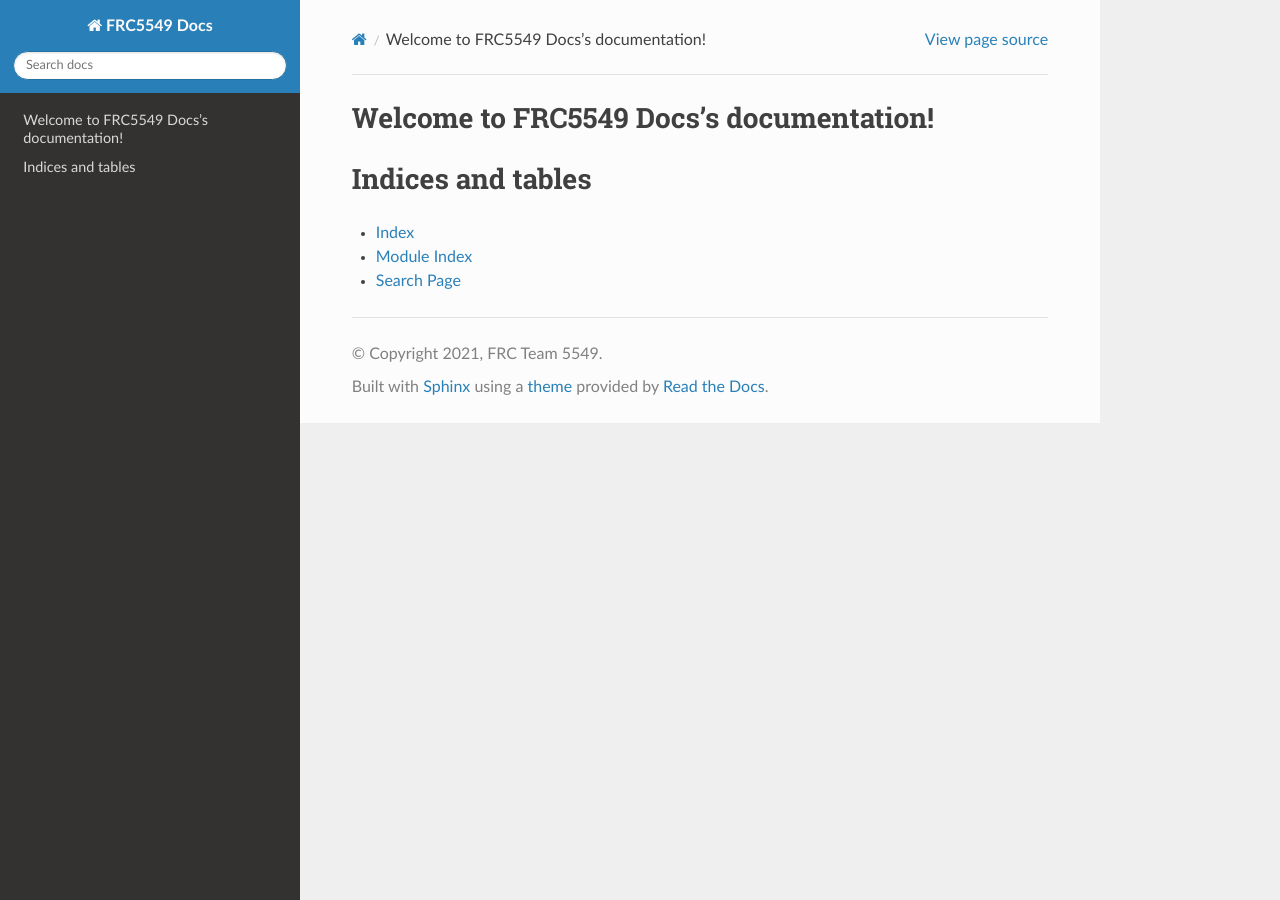
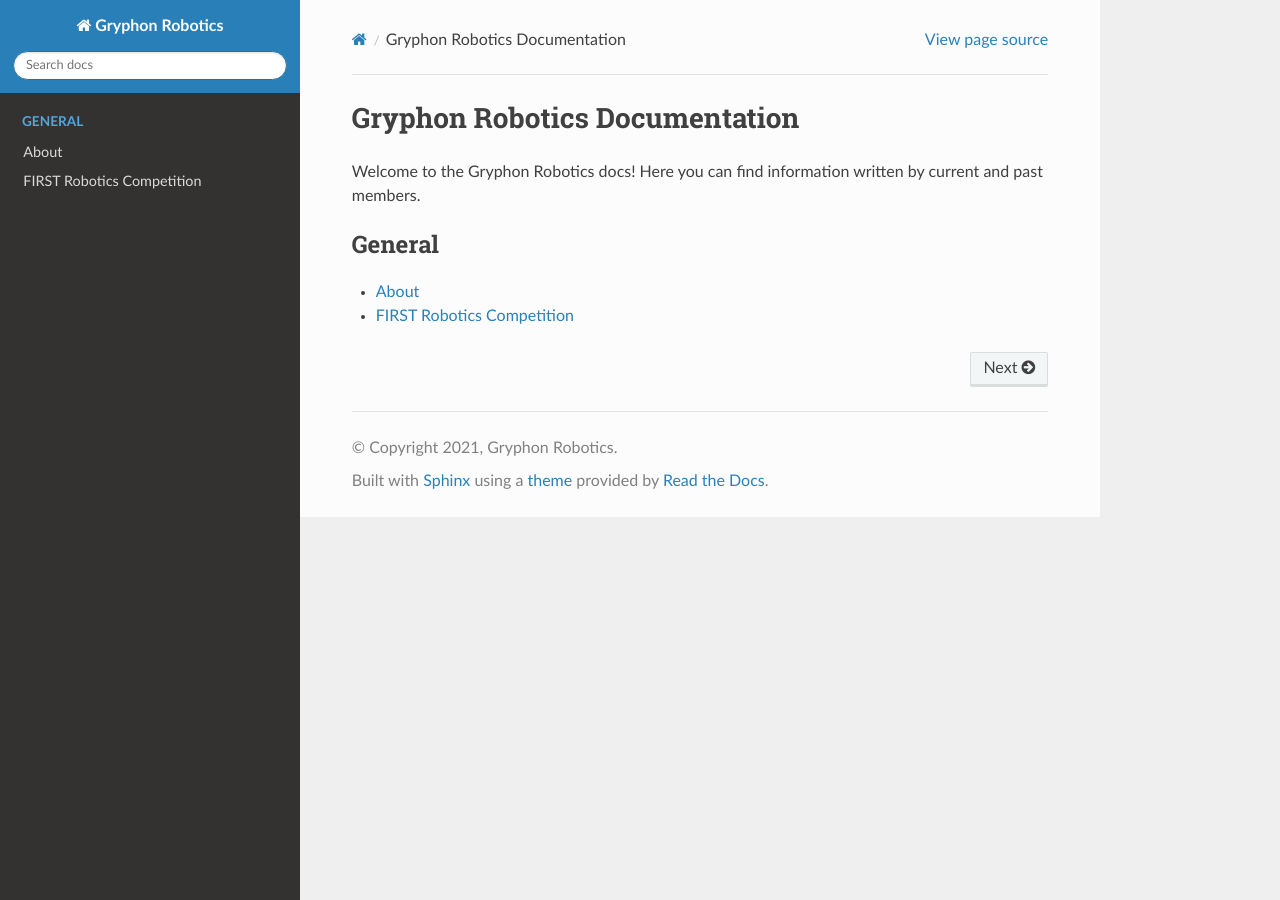
Before and after one commit to FRC5549Robotics/gryphon-docs, a Sphinx documentation site: the page built from source/index.rst, in a window 1280 px wide. Built offline with Sphinx 7.4.7 and the Read the Docs theme 2.0.0, drawn with Linux system fonts in a browser that asks for light colours.

Commit message:
docs(frc): added basic frc overview

```diff
--- a/source/conf.py
+++ b/source/conf.py
@@ -24,9 +24,9 @@
 
 # -- Project information -----------------------------------------------------
 
-project = 'FRC5549 Docs'
-copyright = '2021, FRC Team 5549'
-author = 'FRC Team 5549'
+project = 'Gryphon Robotics'
+copyright = '2021, Gryphon Robotics'
+author = 'Gryphon Robotics'
 
 # The full version, including alpha/beta/rc tags
 release = '0.1'
--- a/source/index.rst
+++ b/source/index.rst
@@ -1,20 +1,16 @@
-.. FRC5549-Docs documentation master file, created by
+.. Gryphon Robotics documentation master file, created by
    sphinx-quickstart on Fri Mar 12 16:18:13 2021.
    You can adapt this file completely to your liking, but it should at least
    contain the root `toctree` directive.
 
-Welcome to FRC5549 Docs's documentation!
-========================================
+Gryphon Robotics Documentation
+==============================
+
+Welcome to the Gryphon Robotics docs! Here you can find information written by current and past members.
 
 .. toctree::
-   :maxdepth: 2
-   :caption: Contents:
+   :maxdepth: 1
+   :caption: General
 
-
-
-Indices and tables
-==================
-
-* :ref:`genindex`
-* :ref:`modindex`
-* :ref:`search`
+   docs/about
+   docs/frc
```
Also changed, not shown: source/docs/about.rst (added, +9 -0 lines), source/docs/frc.rst (added, +54 -0 lines).
